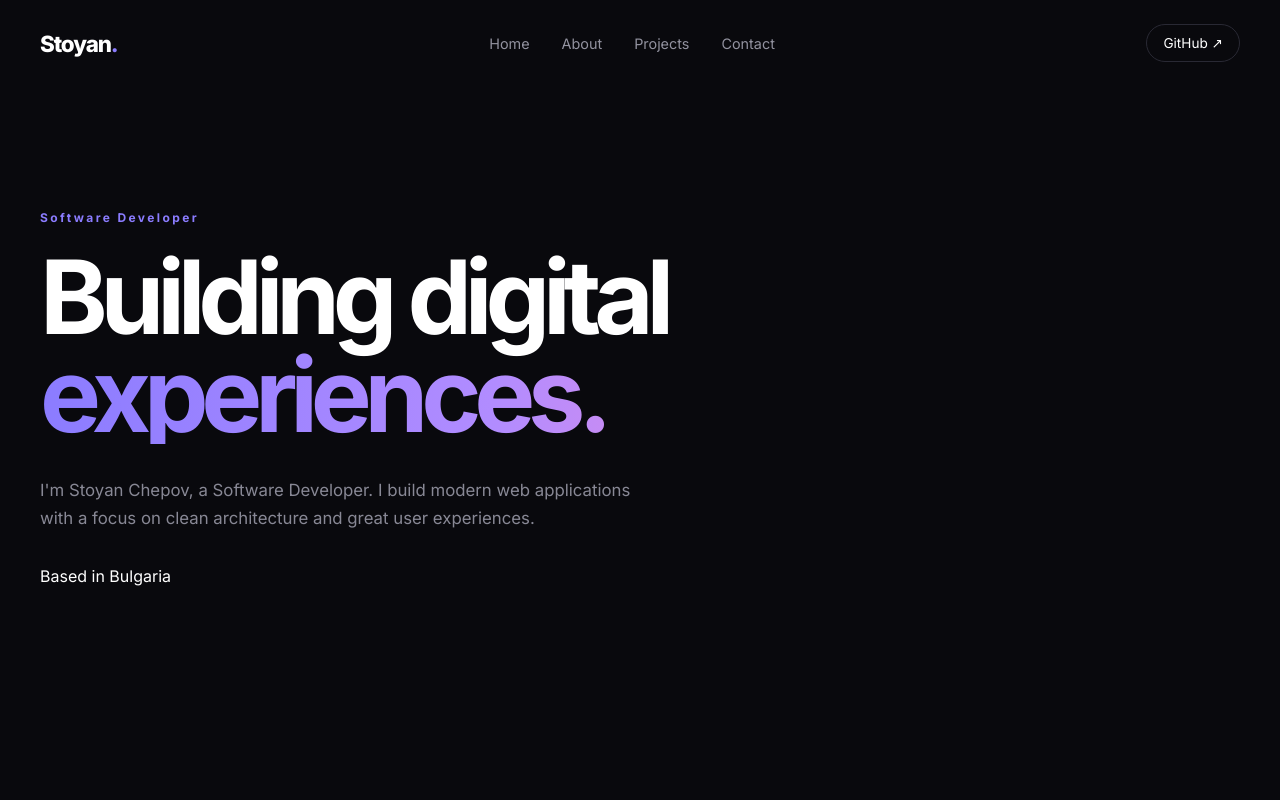
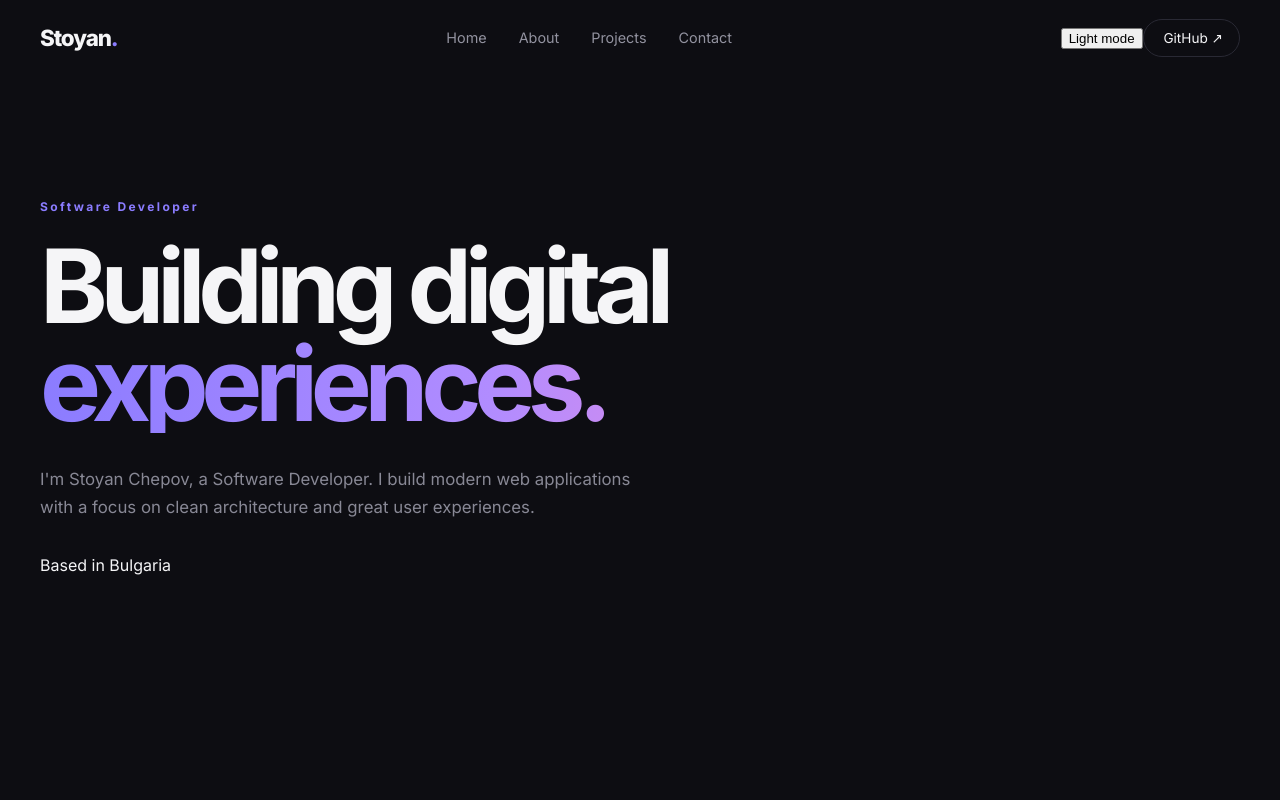
Before and after one commit to StoyanChepov/stoyanChepov.github.io, an Angular app: page / in a window 1280 px wide. Shown: the top 800 px of the page. Built offline with nearby package versions, Linux system fonts and the light colour scheme.

Commit message:
add dark/white themes

```diff
--- /dev/null
+++ b/src/app/core/services/theme.ts
@@ -0,0 +1,34 @@
+import {
+  effect,
+  Service,
+  signal
+} from '@angular/core';
+
+export type Theme = 'dark' | 'light';
+
+@Service()
+export class ThemeService {
+  readonly theme = signal<Theme>('dark');
+
+  constructor() {
+    const savedTheme = localStorage.getItem('theme');
+
+    if (savedTheme === 'dark' || savedTheme === 'light') {
+      this.theme.set(savedTheme);
+    }
+
+    effect(() => {
+      const theme = this.theme();
+
+      document.documentElement.dataset['theme'] = theme;
+
+      localStorage.setItem('theme', theme);
+    });
+  }
+
+  toggle(): void {
+    this.theme.update(current =>
+      current === 'dark' ? 'light' : 'dark'
+    );
+  }
+}
--- a/src/app/pages/contact/contact.scss
+++ b/src/app/pages/contact/contact.scss
@@ -34,7 +34,7 @@ textarea {
   border: 1px solid #2b2b34;
   border-radius: 16px;
 
-  background: #16161d;
+  background: var(--surface);
   color: white;
 }
 
--- a/src/app/pages/home/home.scss
+++ b/src/app/pages/home/home.scss
@@ -93,7 +93,7 @@ h1 span {
   border: 1px solid #292934;
   border-radius: 20px;
 
-  background: #101017;
+  background: var(--surface);
 }
 
 .selected-project h3 {
@@ -124,5 +124,5 @@ h1 span {
 }
 
 .selected-project button:hover {
-  background: #181820;
+  background: var(--surface);
 }
--- a/src/app/shared/navbar/navbar.html
+++ b/src/app/shared/navbar/navbar.html
@@ -10,6 +10,19 @@
     <a routerLink="/contact">Contact</a>
   </nav>
 
+  <div class="actions">
+    <button
+      type="button"
+      class="theme-toggle"
+      (click)="themeService.toggle()"
+    >
+      @if (themeService.theme() === 'dark') {
+        Light mode
+      } @else {
+        Dark mode
+      }
+    </button>
+
     <a
       class="github-link"
       href="https://github.com/StoyanChepov"
@@ -18,4 +31,5 @@
     >
       GitHub ↗
     </a>
+  </div>
 </header>
--- a/src/app/shared/navbar/navbar.scss
+++ b/src/app/shared/navbar/navbar.scss
@@ -52,6 +52,6 @@ nav a:hover {
 }
 
 .github-link:hover {
-  background: #16161d;
+  background: var(--surface);
   border-color: #444452;
 }
--- a/src/app/shared/navbar/navbar.ts
+++ b/src/app/shared/navbar/navbar.ts
@@ -1,5 +1,7 @@
-import { Component } from '@angular/core';
+import { Component, inject } from '@angular/core';
 import { RouterLink } from '@angular/router';
+
+import { ThemeService } from '../../core/services/theme';
 
 @Component({
   selector: 'app-navbar',
@@ -7,4 +9,6 @@ import { RouterLink } from '@angular/router';
   templateUrl: './navbar.html',
   styleUrl: './navbar.scss'
 })
-export class Navbar {}
+export class Navbar {
+  readonly themeService = inject(ThemeService);
+}
--- a/src/app/shared/project-card/project-card.scss
+++ b/src/app/shared/project-card/project-card.scss
@@ -9,7 +9,7 @@
   border: 1px solid #1c1c24;
   border-radius: 20px;
 
-  background: #0d0d12;
+  background: var(--surface);
 
   transition:
     transform 200ms ease,
@@ -20,7 +20,7 @@
 .project-card:hover {
   transform: translateY(-4px);
   border-color: #34343f;
-  background: #111118;
+  background: var(--surface);
 }
 
 .project-id {
--- a/src/styles.scss
+++ b/src/styles.scss
@@ -2,14 +2,28 @@
 
 :root {
   font-family: 'Inter', sans-serif;
-  color-scheme: dark;
-
-  background: #09090d;
-  color: #ffffff;
-
   font-synthesis: none;
   text-rendering: optimizeLegibility;
   -webkit-font-smoothing: antialiased;
+  color: var(--text);
+}
+
+:root {
+  --background: #0d0d12;
+  --surface: #16161d;
+  --text: #f5f5f7;
+  --text-muted: #9999a5;
+  --border: #2b2b34;
+  --accent: #8b7cff;
+}
+
+:root[data-theme='light'] {
+  --background: #f5f5f7;
+  --surface: #ffffff;
+  --text: #17171c;
+  --text-muted: #666672;
+  --border: #ddddE5;
+  --accent: #6858e8;
 }
 
 * {
@@ -24,8 +38,12 @@ body {
   margin: 0;
   min-width: 320px;
   min-height: 100vh;
+}
 
-  background: #09090d;
+html,
+body {
+  background: var(--background);
+  color: var(--text);
 }
 
 a {
```
Also changed, not shown: 1 other file (tests, documents, lock files or other folders). Lines whose indentation alone changed are shown as unchanged.
